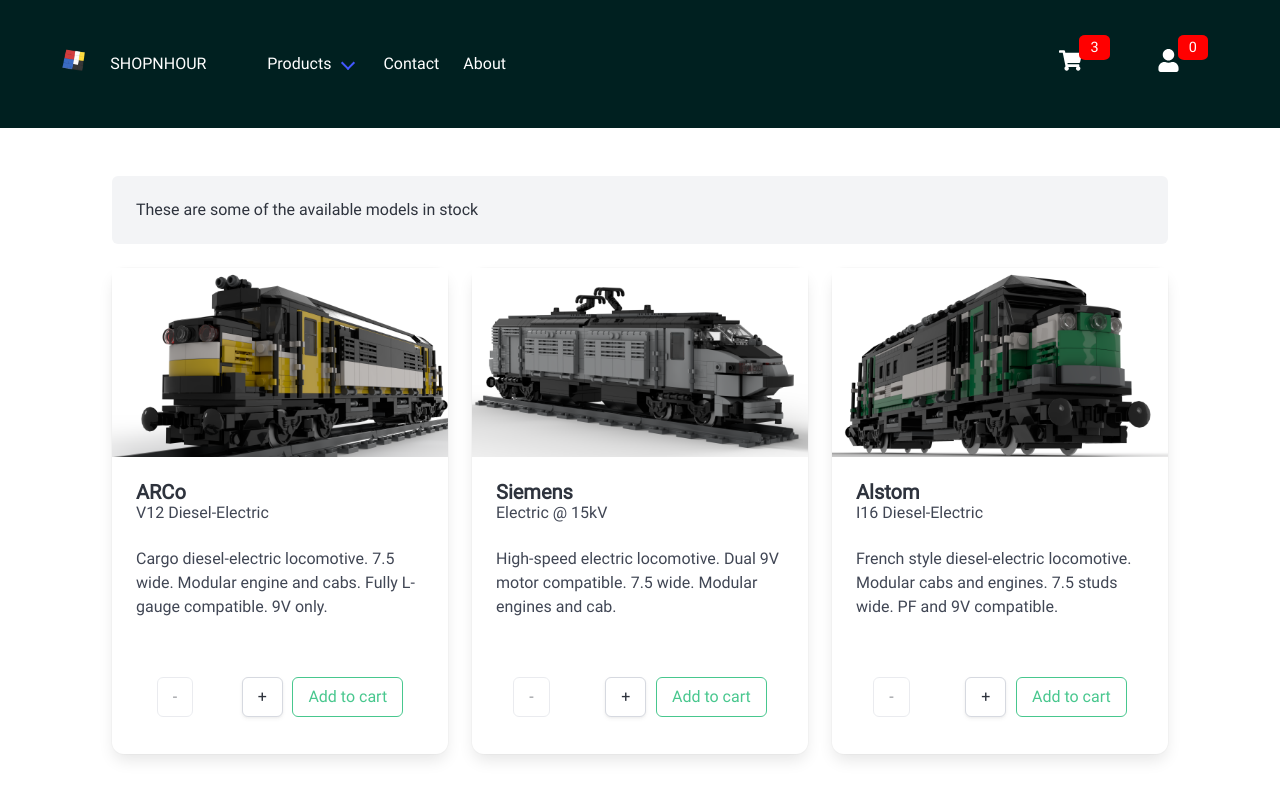
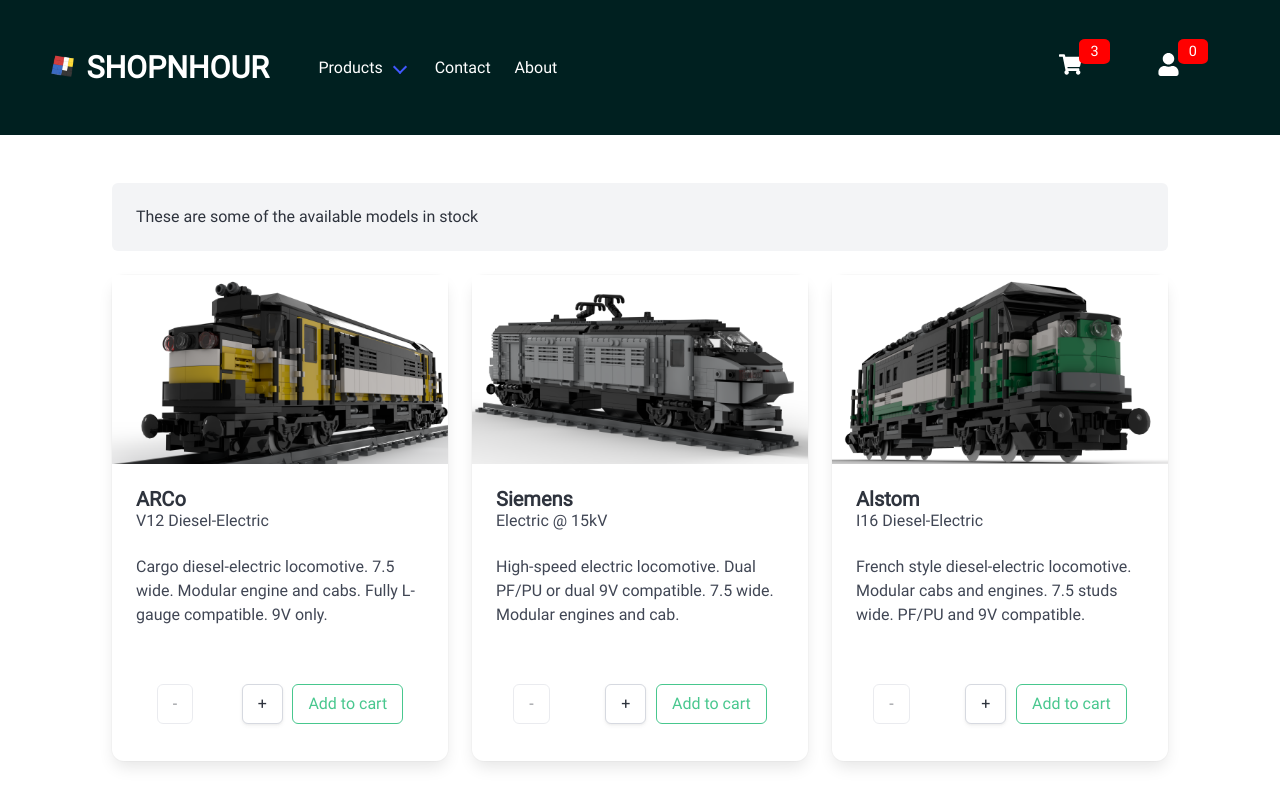
Before and after one commit to ErnestAC/Proj_ReactJS, a React (Create React App) app: page / in a window 1280 px wide. Shown: the top 806 px of the page. Built offline with nearby package versions, Linux system fonts and the light colour scheme.

Commit message:
Logo fix, added list of objects.

```diff
--- a/src/components/BrandLogo.js
+++ b/src/components/BrandLogo.js
@@ -5,10 +5,10 @@
   return (
     <div className="navbar-left">
       <div className="navbar-right">
-        <div className="logo-container">
+        <div className="logo-image">
           <img src={favicon} alt="SHOPNHOUR Logo" className="logo" />
         </div>
-        <div className="logo-container">
+        <div className="logo-text">
           {titleTienda}
         </div>
       </div>
--- a/src/components/ItemCount.js
+++ b/src/components/ItemCount.js
@@ -23,12 +23,12 @@
 };
 
     return (
-    <div className="ItemCounterContainer">
-        <div className="ItemCounter">
+    <div className="item-counter-container">
+        <div className="item-counter">
             <button className="button" onClick={decrement} disabled={count <= 0}>
                 -
             </button>
-            <span className="ItemCounter">
+            <span className="item-counter">
                 {count} / {stock}
             </span>
             <button
--- a/src/components/ItemListContainer.js
+++ b/src/components/ItemListContainer.js
@@ -7,6 +7,33 @@
 import SiemensImg from "../img/siemens.png";
 
 import ItemCard from "./ItemCard";
+
+const listOfObjects = [{
+  titulo:"ARCo",
+  handle:"V12 Diesel-Electric",
+  imagen:"../img/arco.png",
+  description:"Cargo diesel-electric locomotive. 7.5 wide. Modular engine and cabs. Fully L-gauge compatible. 9V only.",
+  stock:3,
+  initial:0
+},
+{
+  titulo:"Siemens",
+  handle:"Electric @ 15kV",
+  imagen:"../img/siemens.png",
+  description:"High-speed electric locomotive. Dual 9V motor compatible. 7.5 wide. Modular engines and cab.",
+  stock:67,
+  initial:0
+},
+{
+  titulo:"Alstom",
+  handle:"I16 Diesel-Electric",
+  imagen:"../img/alstom.png",
+  description:"French style diesel-electric locomotive. Modular cabs and engines. 7.5 studs wide. PF and 9V compatible.",
+  stock:10,
+  initial:0
+}]
+
+
 
 const ItemListContainer = ({ greetingMessage }) => {
   return (
@@ -30,7 +57,7 @@
               titulo="Siemens"
               handle="Electric @ 15kV"
               imagen={SiemensImg}
-              description="High-speed electric locomotive. Dual 9V motor compatible. 7.5 wide. Modular engines and cab."
+              description="High-speed electric locomotive. Dual PF/PU or dual 9V compatible. 7.5 wide. Modular engines and cab."
               stock={67}
               initial={0}
             />
@@ -40,7 +67,7 @@
               titulo="Alstom"
               handle="I16 Diesel-Electric"
               imagen={AlstomImg}
-              description="French style diesel-electric locomotive. Modular cabs and engines. 7.5 studs wide. PF and 9V compatible."
+              description="French style diesel-electric locomotive. Modular cabs and engines. 7.5 studs wide. PF/PU and 9V compatible."
               stock={10}
               initial={0}
             />
@@ -51,4 +78,6 @@
   );
 };
 
+console.log(listOfObjects);
+
 export default ItemListContainer;
--- a/src/css/App.css
+++ b/src/css/App.css
@@ -41,7 +41,7 @@
 }
 
 .navbar-right .cart-icon,
-.navbar-right, .logo-container {
+.navbar-right, .logo-container{
     color: white;
     text-decoration: none;
     margin: 1.6rem;
@@ -65,7 +65,7 @@
     right: -.15rem;
 }
 
-.ItemCounter {
+.item-counter {
   display: flex;
   align-items: center;
   padding: 0.9rem 0.1rem 1rem 0.1rem;
@@ -75,10 +75,23 @@
   font-size: 0.8rem;
 }
 
-.ItemCounterContainer {
+.item-counter-container {
   display: flex;
   flex-direction: column;
   align-items: center;
   gap: "10px";
   padding: 0.9rem 0.1rem 1rem 0.1rem;
 }
+
+.logo-text{
+  font-weight:bold;
+  color: white;
+  font-size: 1.9rem;
+}
+
+.logo-image{
+  border-radius: 20%;
+  padding: 0.2rem 0.6rem 0.0rem 0.0rem;
+  font-size: 0.9rem;
+  position: relative;
+}
```
Also changed, not shown: 1 other file (tests, documents, lock files or other folders).
